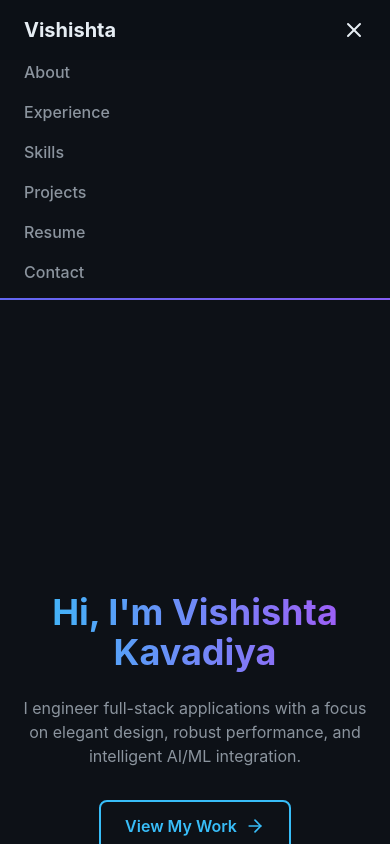
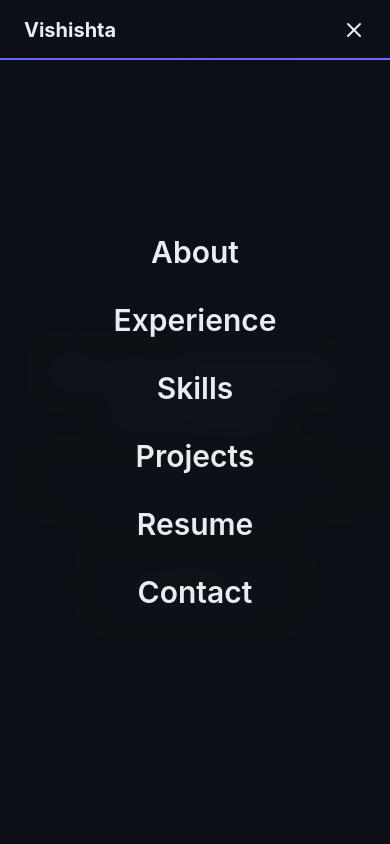
Before and after one commit to VKAUM/Portfolio, a Next.js app: page / in a window 390 px wide. Both pictures are taken after a click on the button 354 px from the left and 30 px from the top of the page. Shown: the top 844 px of the page. Built offline with nearby package versions, Linux system fonts and the light colour scheme.

Commit message:
Update project with latest changes

```diff
--- a/components/Navbar.js
+++ b/components/Navbar.js
@@ -3,6 +3,7 @@
 import Link from "next/link";
 import { useState } from "react";
 import { Menu, X } from "lucide-react";
+import { motion, AnimatePresence } from "framer-motion";
 
 export default function Navbar() {
   const [menuOpen, setMenuOpen] = useState(false);
@@ -16,10 +17,29 @@ export default function Navbar() {
     { href: "/#contact", label: "Contact" },
   ];
 
+  const menuVariants = {
+    hidden: { opacity: 0, y: "-100%" },
+    visible: { opacity: 1, y: 0, transition: { duration: 0.4, ease: "easeInOut" } },
+    exit: { opacity: 0, y: "-100%", transition: { duration: 0.4, ease: "easeInOut" } }
+  };
+
+  const linkVariants = {
+    hidden: { opacity: 0, y: 20 },
+    visible: (i) => ({
+      opacity: 1,
+      y: 0,
+      transition: {
+        delay: 0.2 + i * 0.1,
+        duration: 0.3
+      }
+    })
+  };
+
   return (
+    <>
       <nav className="w-full bg-primary-dark/80 backdrop-blur-sm sticky top-0 z-50 relative">
         <div className="max-w-7xl mx-auto px-6 py-4 flex justify-between items-center">
-        <h1 className="text-xl font-bold text-primary-text">
+          <h1 className="text-xl font-bold text-primary-text z-50">
             <Link href="/" className="hover:text-accent-blue transition-colors">Vishishta</Link>
           </h1>
 
@@ -34,25 +54,42 @@ export default function Navbar() {
 
           {/* Hamburger Menu Button */}
           <button
-          className="md:hidden text-primary-text"
+            className="md:hidden text-primary-text z-50"
             onClick={() => setMenuOpen(!menuOpen)}
           >
             {menuOpen ? <X size={24} /> : <Menu size={24} />}
           </button>
         </div>
-
-      {/* Mobile Menu */}
-      {menuOpen && (
-        <div className="md:hidden px-6 pb-4 flex flex-col space-y-4 bg-primary-dark text-secondary-text font-medium">
-          {navLinks.map(link => (
-             <Link key={link.href} href={link.href} onClick={() => setMenuOpen(false)} className="hover:text-accent-blue transition-colors duration-300">
-              {link.label}
-            </Link>
-          ))}
-        </div>
-      )}
         {/* Animated Gradient Line */}
         <div className="absolute bottom-0 left-0 w-full h-[2px] bg-gradient-to-r from-accent-blue via-accent-indigo to-accent-purple bg-[length:400%_400%] animate-gradient-animation"></div>
       </nav>
+
+      {/* Mobile Menu Overlay */}
+      <AnimatePresence>
+        {menuOpen && (
+          <motion.div
+            variants={menuVariants}
+            initial="hidden"
+            animate="visible"
+            exit="exit"
+            className="md:hidden fixed inset-0 bg-primary-dark/95 backdrop-blur-lg flex flex-col items-center justify-center z-40"
+          >
+            <div className="flex flex-col items-center space-y-8">
+              {navLinks.map((link, i) => (
+                <motion.div key={link.href} custom={i} variants={linkVariants} initial="hidden" animate="visible">
+                  <Link
+                    href={link.href}
+                    onClick={() => setMenuOpen(false)}
+                    className="text-3xl font-semibold text-primary-text hover:text-accent-blue transition-colors duration-300"
+                  >
+                    {link.label}
+                  </Link>
+                </motion.div>
+              ))}
+            </div>
+          </motion.div>
+        )}
+      </AnimatePresence>
+    </>
   );
 }
```
Lines whose indentation alone changed are shown as unchanged.
